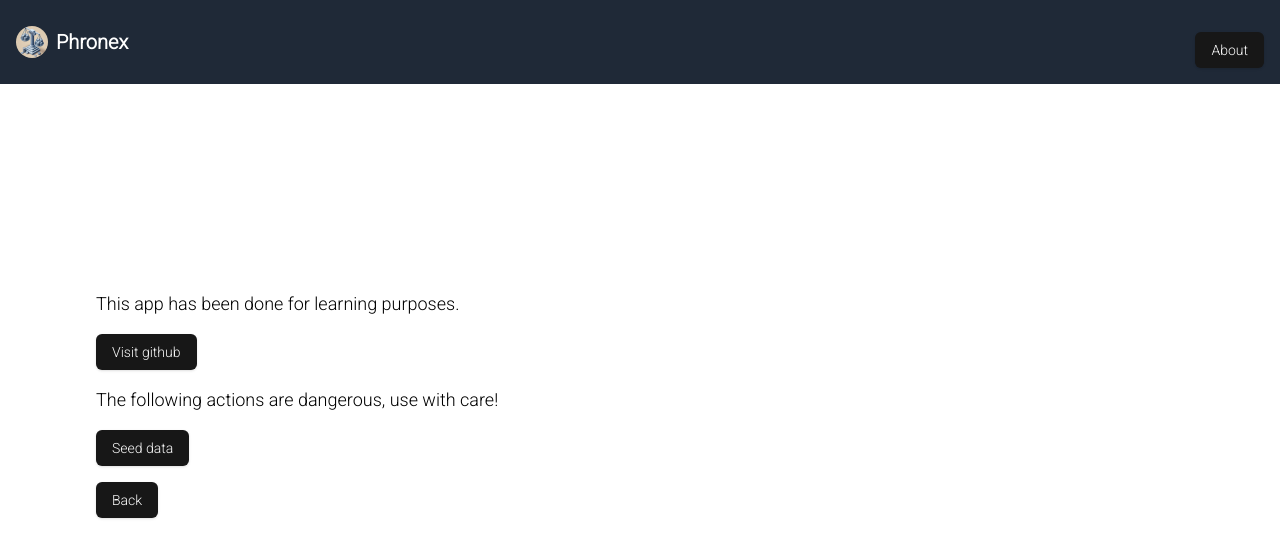
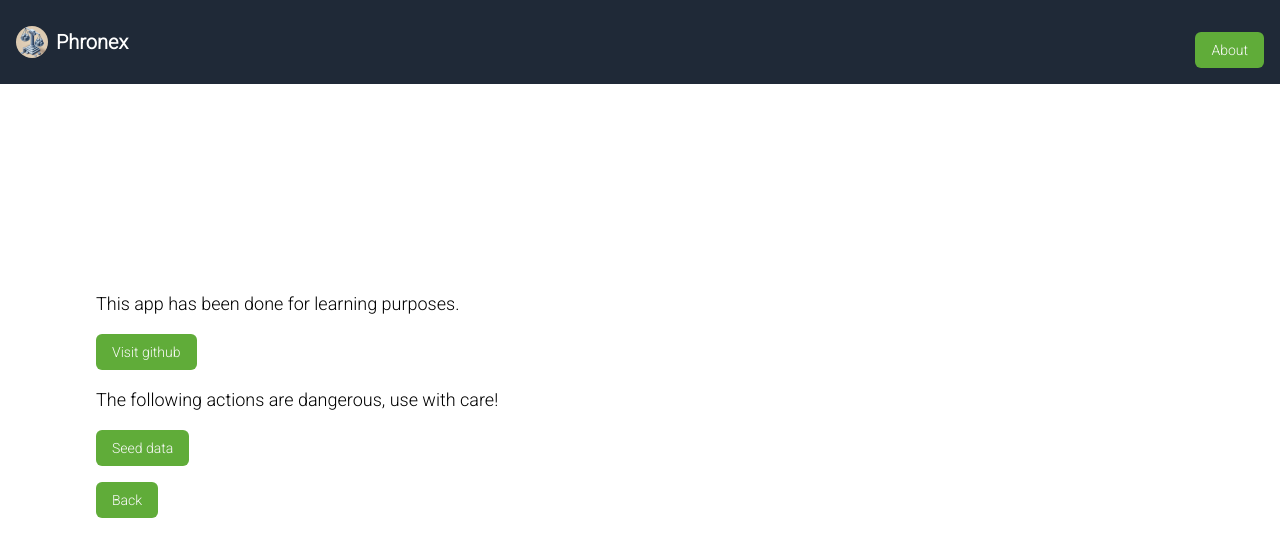
Before and after one commit to alienmind/phronex, a Next.js app: page /about in a window 1280 px wide. Shown: the top 558 px of the page. Built offline with nearby package versions, Linux system fonts and the light colour scheme.

Commit message:
Fixed colors (again)

```diff
--- a/app/ui/dashboard/sidebar.tsx
+++ b/app/ui/dashboard/sidebar.tsx
@@ -79,21 +79,23 @@ export function AppSidebar() {
       </SidebarContent>
       <SidebarFooter>
         <SidebarMenu>
-          <SidebarMenuItem>
+          <div className="flex items-center gap-2 px-2">
+            <SidebarMenuItem className="flex-none">
               <SidebarMenuButton asChild className="hover:bg-emerald-800/20 dark:hover:bg-emerald-800/20">
                 <ModeToggle />
               </SidebarMenuButton>
             </SidebarMenuItem>
-          <SidebarMenuItem>
+            <SidebarMenuItem className="flex-none">
               <SidebarMenuButton asChild className="hover:bg-emerald-800/20 dark:hover:bg-emerald-800/20">
                 <Link href="/about">About</Link>
               </SidebarMenuButton>
             </SidebarMenuItem>
-          <SidebarMenuItem>
+            <SidebarMenuItem className="flex-none">
               <SidebarMenuButton className="hover:bg-emerald-800/20 dark:hover:bg-emerald-800/20">
                 Sign out {userEmail}
               </SidebarMenuButton>
             </SidebarMenuItem>
+          </div>
         </SidebarMenu>
       </SidebarFooter>
     </Sidebar>
--- a/app/ui/global.css
+++ b/app/ui/global.css
@@ -51,7 +51,12 @@ input[type='number']::-webkit-outer-spin-button {
         --sidebar-accent: 240 4.8% 95.9%;
         --sidebar-accent-foreground: 240 5.9% 10%;
         --sidebar-border: 220 13% 91%;
-        --sidebar-ring: 142 71% 45%
+        --sidebar-ring: 142 71% 45%;
+        --button-background: 100 50% 45%;
+        --button-foreground: 0 0% 98%;
+        --button-hover: 100 50% 40%;
+        --button-secondary-background: 142 30% 96%;
+        --button-secondary-hover: 142 35% 92%;
   }
   .dark {
         --background: 0 0% 3.9%;
@@ -85,6 +90,23 @@ input[type='number']::-webkit-outer-spin-button {
         --sidebar-accent: 240 3.7% 15.9%;
         --sidebar-accent-foreground: 240 4.8% 95.9%;
         --sidebar-border: 240 3.7% 15.9%;
-        --sidebar-ring: 142 71% 45%
+        --sidebar-ring: 142 71% 45%;
+        --button-background: 142 50% 45%;
+        --button-foreground: 0 0% 98%;
+        --button-hover: 142 50% 50%;
+        --button-secondary-background: 142 30% 20%;
+        --button-secondary-hover: 142 35% 25%;
   }
 }
+
+@layer components {
+  .button {
+    @apply bg-[hsl(var(--button-background))] text-[hsl(var(--button-foreground))]
+    hover:bg-[hsl(var(--button-hover))] transition-colors;
+  }
+
+  .button-secondary {
+    @apply bg-[hsl(var(--button-secondary-background))] text-[hsl(var(--primary))]
+    hover:bg-[hsl(var(--button-secondary-hover))] transition-colors;
+  }
+}
--- a/components/ui/button.tsx
+++ b/components/ui/button.tsx
@@ -1,24 +1,22 @@
 import * as React from "react"
 import { Slot } from "@radix-ui/react-slot"
 import { cva, type VariantProps } from "class-variance-authority"
-
 import { cn } from "@/lib/utils"
 
 const buttonVariants = cva(
-  "inline-flex items-center justify-center gap-2 whitespace-nowrap rounded-md text-sm font-medium transition-colors focus-visible:outline-none focus-visible:ring-1 focus-visible:ring-neutral-950 disabled:pointer-events-none disabled:opacity-50 [&_svg]:pointer-events-none [&_svg]:size-4 [&_svg]:shrink-0 dark:focus-visible:ring-neutral-300",
+  "inline-flex items-center justify-center whitespace-nowrap rounded-md text-sm font-medium transition-colors focus-visible:outline-none focus-visible:ring-1 focus-visible:ring-ring disabled:pointer-events-none disabled:opacity-50",
   {
     variants: {
       variant: {
-        default:
-          "bg-neutral-900 text-neutral-50 shadow hover:bg-neutral-900/90 dark:bg-neutral-50 dark:text-neutral-900 dark:hover:bg-neutral-50/90",
+        default: "bg-[hsl(var(--button-background))] text-[hsl(var(--button-foreground))] hover:bg-[hsl(var(--button-hover))]",
         destructive:
-          "bg-red-500 text-neutral-50 shadow-sm hover:bg-red-500/90 dark:bg-red-900 dark:text-neutral-50 dark:hover:bg-red-900/90",
+          "bg-destructive text-destructive-foreground hover:bg-destructive/90",
         outline:
-          "border border-neutral-200 bg-white shadow-sm hover:bg-neutral-100 hover:text-neutral-900 dark:border-neutral-800 dark:bg-neutral-950 dark:hover:bg-neutral-800 dark:hover:text-neutral-50",
+          "border border-input bg-background hover:bg-[hsl(var(--button-secondary-background))] hover:text-[hsl(var(--button-background))]",
         secondary:
-          "bg-neutral-100 text-neutral-900 shadow-sm hover:bg-neutral-100/80 dark:bg-neutral-800 dark:text-neutral-50 dark:hover:bg-neutral-800/80",
-        ghost: "hover:bg-neutral-100 hover:text-neutral-900 dark:hover:bg-neutral-800 dark:hover:text-neutral-50",
-        link: "text-neutral-900 underline-offset-4 hover:underline dark:text-neutral-50",
+          "bg-[hsl(var(--button-secondary-background))] text-[hsl(var(--primary))] hover:bg-[hsl(var(--button-secondary-hover))]",
+        ghost: "hover:bg-[hsl(var(--button-secondary-background))] hover:text-[hsl(var(--button-background))]",
+        link: "text-primary underline-offset-4 hover:underline",
       },
       size: {
         default: "h-9 px-4 py-2",
```
Lines whose indentation alone changed are shown as unchanged.
